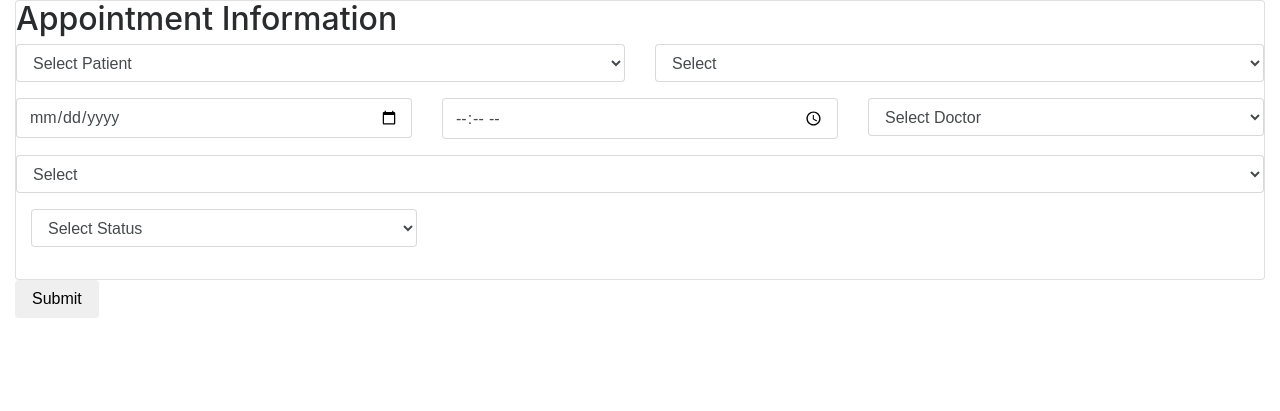
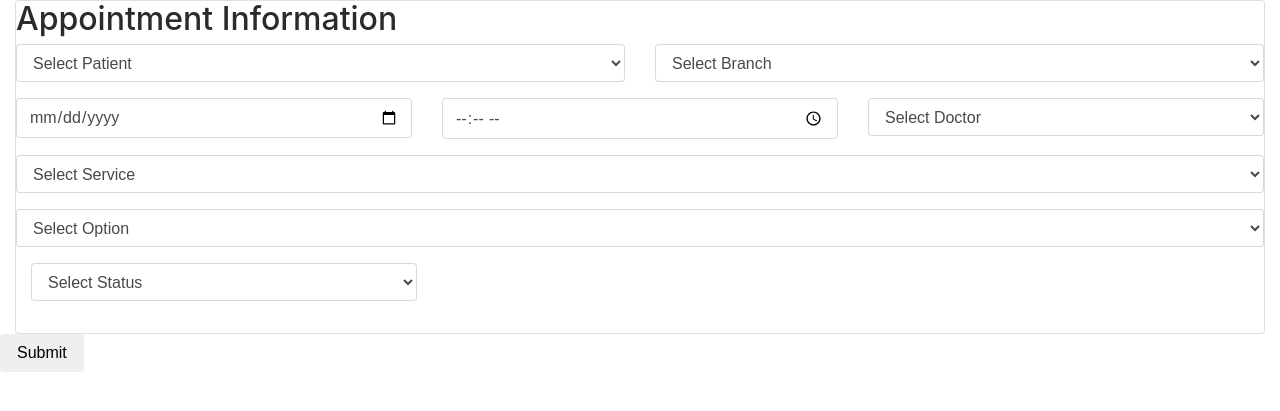
Before and after one commit to creed0698/whitecliff-clinic-and-martenity-hospital, a PHP site: page /appointment.php in a window 1280 px wide. Shown: the part 97-508 px from the top of the page. Run offline with PHP 8.4, Linux system fonts and the light colour scheme; data that the repository does not hold is empty; some libraries are stand-ins or nearby versions.

Commit message:
third commit

```diff
--- a/appointment.php
+++ b/appointment.php
@@ -87,7 +87,7 @@ if (isset($_GET['editid'])) {
                                 <div class="form-group">
                                     <div class="form-line">
                                         <select name="select5" id="select5" class=" form-control show-tick">
-                                            <option value="">Select</option>
+                                            <option value="">Select Branch</option>
                                             <?php
                                             $sqlbranch = "SELECT * FROM branch WHERE status='Active'";
                                             $qsqlbranch = mysqli_query($con, $sqlbranch);
@@ -147,7 +147,7 @@ if (isset($_GET['editid'])) {
                                 <div class="form-group">
                                     <div class="form-line">
                                         <select name="select5" id="select5" class=" form-control show-tick">
-                                            <option value="">Select</option>
+                                            <option value="">Select Service</option>
                                             <?php
                                             $sqloffer = "SELECT * FROM offeredservice WHERE status='Active'";
                                             $qsqloffer = mysqli_query($con, $sqloffer);
@@ -164,6 +164,27 @@ if (isset($_GET['editid'])) {
                                     </div>
                                     </div>
                                 </div>
+                                <div class="col-sm-12">
+                                <div class="form-group">
+                                    <div class="form-line">
+                                        <select name="select5" id="select5" class=" form-control show-tick">
+                                            <option value="">Select Option</option>
+                                            <?php
+                                            $sqlpay = "SELECT * FROM payopt WHERE status='Active'";
+                                            $qsqlpay = mysqli_query($con, $sqlpay);
+                                            while ($rspay = mysqli_fetch_array($qsqlpay)) {
+                                                if ($rspay['payid'] == $rsedit['payid']) {
+                                                    echo "<option value='$rspay[payid]' selected>$rspay[payname]</option>";
+                                                } else {
+                                                    echo "<option value='$rspay[payid]'>$rspay[payname]</option>";
+                                                }
+                                            }
+                                            ?>
+                                        </select>
+                                    </div>
+                                    </div>
+                                </div>
+                            </div>
                             </div>
                             <div class="col-sm-4 ">
                                 <div class="form-group drop-custum">
--- a/appointmentdetail.php
+++ b/appointmentdetail.php
@@ -31,10 +31,6 @@ if (mysqli_num_rows($qsqlappointment) == 0) {
 	$sqlappointment = "SELECT * FROM appointment where appointmentid='$rsappointment1[0]'";
 	$qsqlappointment = mysqli_query($con, $sqlappointment);
 	$rsappointment = mysqli_fetch_array($qsqlappointment);
-
-	$sqlroom = "SELECT * FROM room where roomid='$rsappointment[roomid]' ";
-	$qsqlroom = mysqli_query($con, $sqlroom);
-	$rsroom = mysqli_fetch_array($qsqlroom);
 
 	$sqlbranch = "SELECT * FROM branch where branchid='$rsappointment[branchid]'";
 	$qsqlbranch = mysqli_query($con, $sqlbranch);
```
Also changed, not shown: patientreport.php (+10 -0 lines), payment.php (+15 -0 lines), 2 other files.
